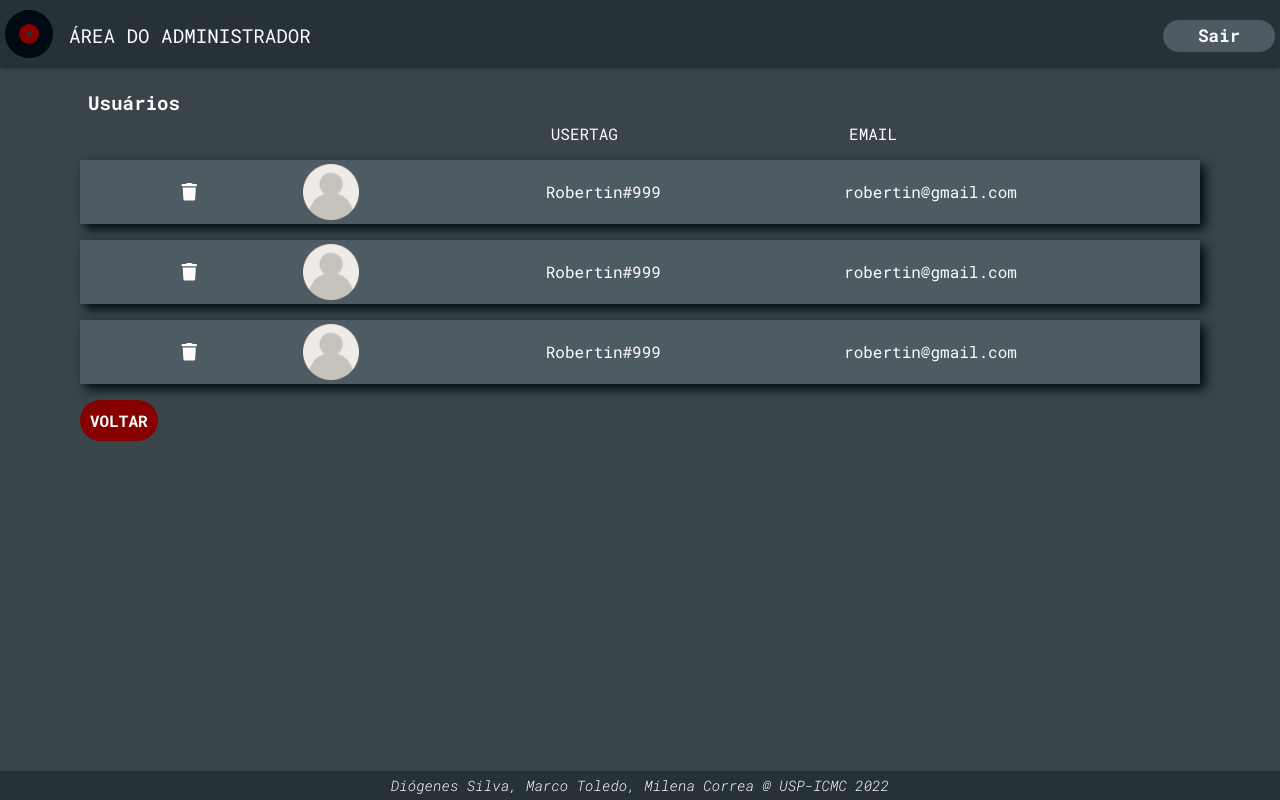
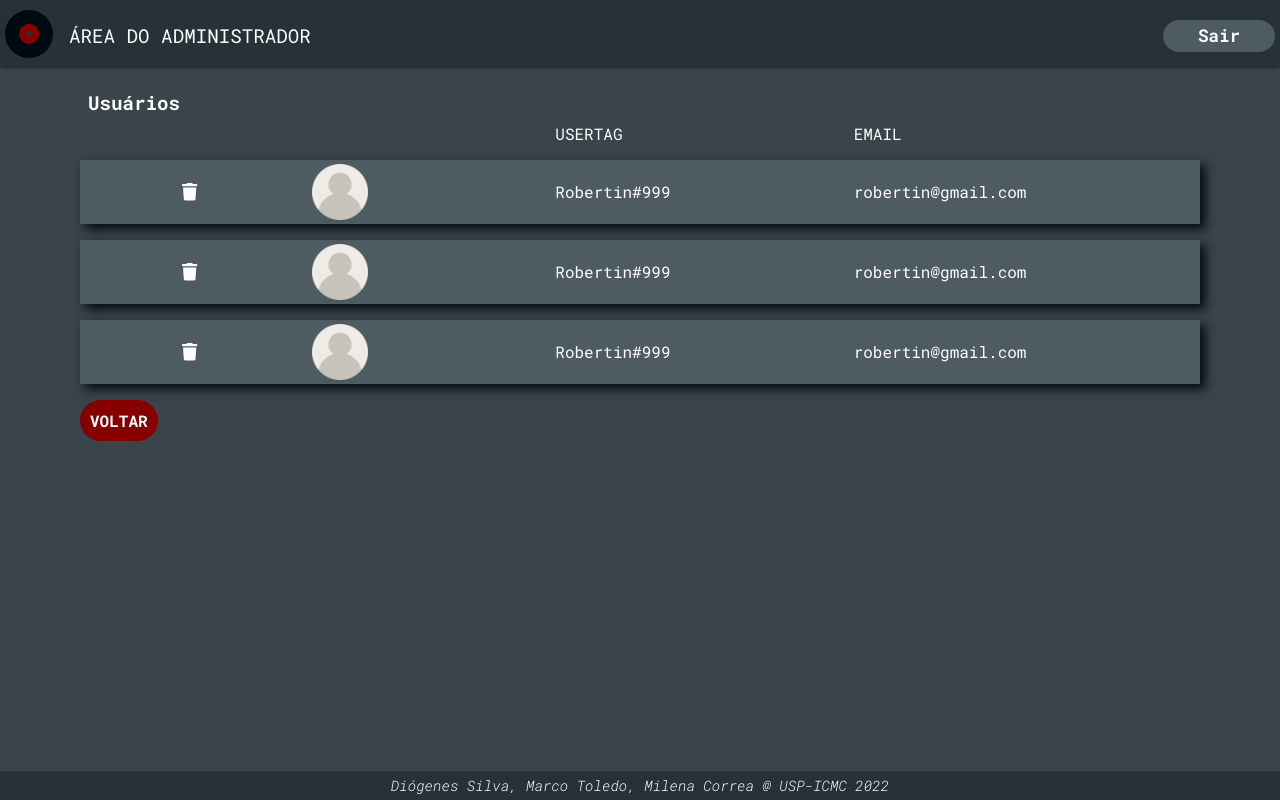
Before and after one commit to Ocramoi/TipTheSong, a Vue app in the folder tipthesong/: page /admin/users in a window 1280 px wide. Built offline with nearby package versions, Linux system fonts and the light colour scheme; what secure-ls, vue3-cookies would draw is missing.

Commit message:
sapcing rows in flex table

```diff
--- a/tipthesong/src/components/App/FlexTable.vue
+++ b/tipthesong/src/components/App/FlexTable.vue
@@ -13,15 +13,17 @@
                 :key="idx"
                 class="columnTitle"
             >
-                {{ title }}
+                &nbsp;{{ title }}&nbsp;
             </span>
 
             <template
                 v-for="(entry, idx) in values"
                 :key="idx" >
                 <div class="innerRow" v-for="(value, idx) in entry" :key="idx">
+                    &nbsp;
                     <span v-if="textValue(value)" :class="{ 'elementCenter': center }" v-html="value" />
                     <div v-else :style="value.style" :class="value.class" v-html="value.content" />
+                    &nbsp;
                 </div>
             </template>
         </div>
@@ -87,6 +89,10 @@
      width: 100%;
  }
 
+ * {
+     box-sizing: border-box;
+ }
+
  .flexTable div.innerRow {
      height: var(--row-height);
      box-sizing: border-box;
@@ -108,20 +114,15 @@
      text-overflow: ellipsis;
      white-space: nowrap;
      overflow: hidden;
-     padding: 0 5px;
      box-sizing: border-box;
  }
 
  .flexTable div.innerRow > span {
-     padding: 0 5px 0 5px;
      box-sizing: border-box;
      text-overflow: ellipsis;
      white-space: nowrap;
      overflow: hidden;
      height: 100%;
-     /* display: flex;
-        justify-content: center; */
-     padding: 0;
  }
 
  .elementCenter {
```
